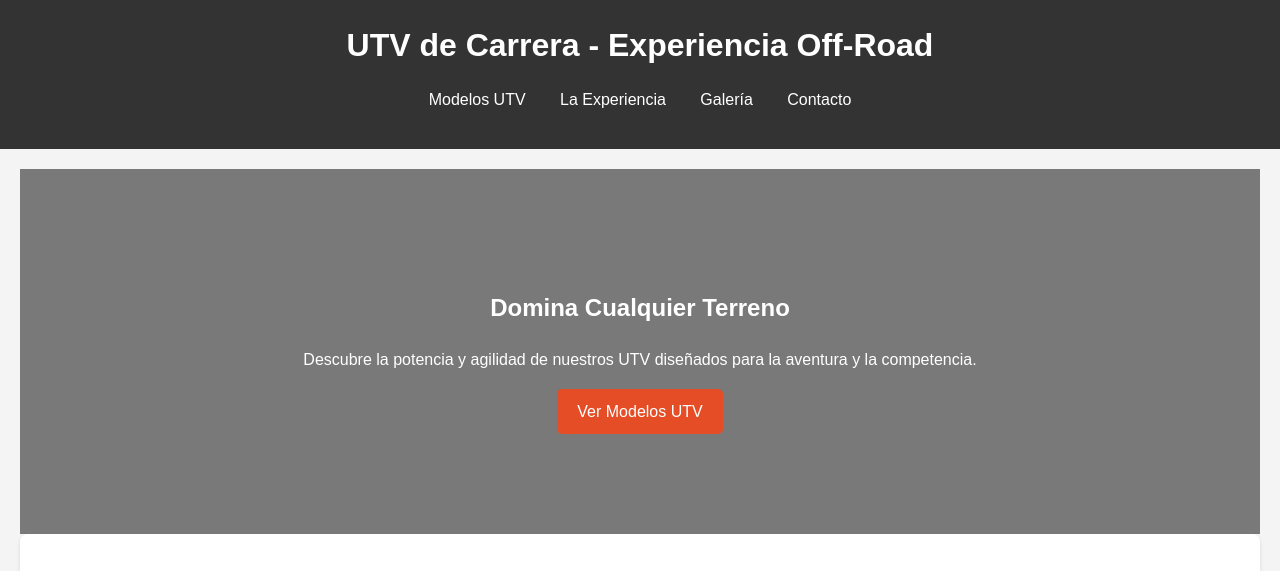
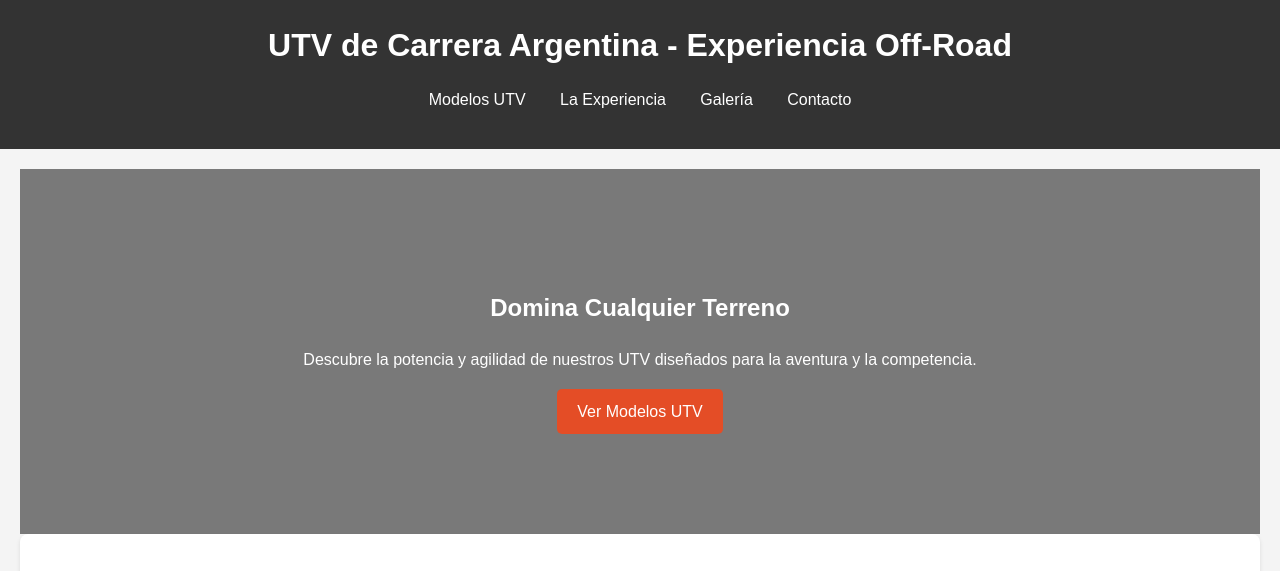
Before and after one commit to wolfclav/web, a plain HTML site: page index.html in a window 1280 px wide. Shown: the top 571 px of the page. Drawn offline with Linux system fonts and the light colour scheme.

Commit message:
index.html

```diff
--- a/index.html
+++ b/index.html
@@ -7,7 +7,7 @@
     <link rel="stylesheet" href="style.css"> </head>
 <body>
     <header>
-        <h1>UTV de Carrera - Experiencia Off-Road</h1>
+        <h1>UTV de Carrera Argentina - Experiencia Off-Road</h1>
         <nav>
             <ul>
                 <li><a href="#utvs">Modelos UTV</a></li>
```
